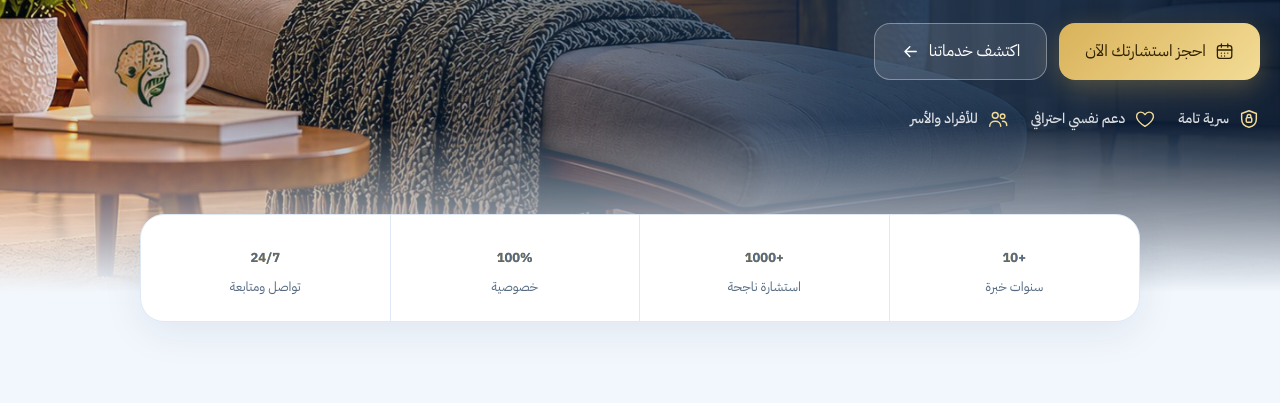
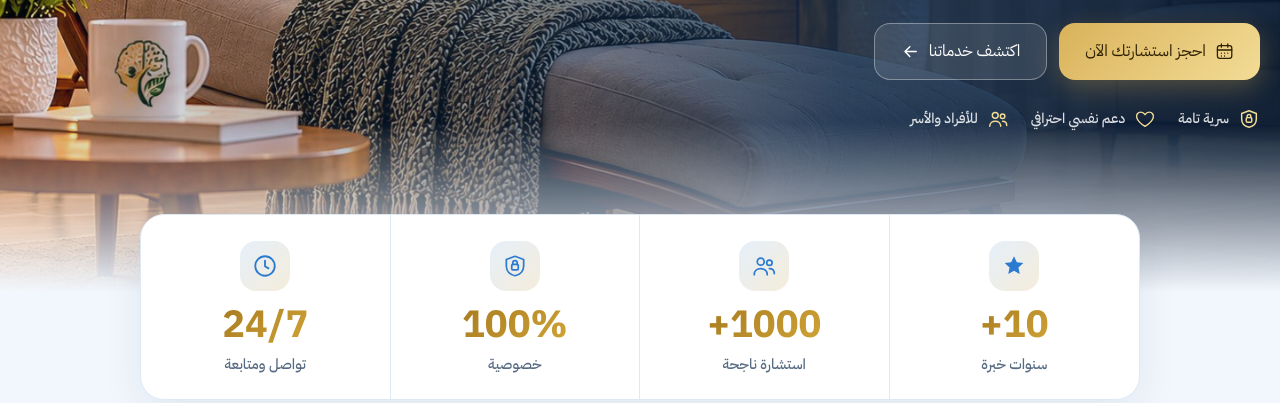
Before and after one commit to GamePatchHub88/Dr.MamdouhHamdi, a website: page public/index.html in a window 1280 px wide. Shown: the part 543-946 px from the top of the page. Drawn offline with Linux system fonts and the light colour scheme; no server answers.

Commit message:
Add files via upload

```diff
--- a/public/index.html
+++ b/public/index.html
@@ -20,7 +20,8 @@ nav{display:flex;gap:2px;margin-inline:auto}nav a{padding:8px 14px;border-radius
 h1{font-size:clamp(36px,5.2vw,64px);line-height:1.25;font-weight:700;margin:18px 0 14px;letter-spacing:-.5px}h1 em{font-style:normal;background:var(--gr);-webkit-background-clip:text;background-clip:text;color:transparent}
 .lead{color:var(--mu);font-size:18px;max-width:520px}.cta{display:flex;gap:12px;margin:26px 0;flex-wrap:wrap}
 .tr{display:flex;gap:22px;flex-wrap:wrap}.tr div{display:flex;gap:9px;align-items:center;font-size:14px;color:var(--mu);font-weight:500}.tr .i{color:var(--pt);width:22px;height:22px}
-.stats{max-width:1000px;margin:0 auto;display:grid;grid-template-columns:repeat(4,1fr);background:var(--card);border:1px solid var(--bd);border-radius:var(--r);box-shadow:var(--sh);position:relative;z-index:1}.stats div{padding:20px;text-align:center;border-inline-start:1px solid var(--bd)}.stats div:first-child{border:0}.stats b{display:block;font-size:28px;line-height:1.3;background:var(--gt);-webkit-background-clip:text;background-clip:text;color:transparent}.stats span{font-size:13px;color:var(--mu)}
+.stats{max-width:1000px;margin:0 auto;display:grid;grid-template-columns:repeat(4,1fr);background:var(--card);border:1px solid var(--bd);border-radius:var(--r);box-shadow:var(--sh);position:relative;z-index:1}.stats div{padding:20px;text-align:center;border-inline-start:1px solid var(--bd)}.stats div:first-child{border:0}.stats b{display:block;font-size:38px;font-weight:700;line-height:1.25;background:var(--gt);-webkit-background-clip:text;background-clip:text;color:transparent;unicode-bidi:isolate;font-variant-numeric:tabular-nums}.stats span{font-size:14.5px;font-weight:500;color:var(--mu)}
+.stats div{display:flex;flex-direction:column;align-items:center;gap:2px;padding:26px 14px 22px;transition:.3s}.stats div:hover{background:linear-gradient(180deg,#2b7bd00d,transparent)}.stats .si{width:50px;height:50px;border-radius:16px;display:grid;place-items:center;margin-bottom:8px;background:linear-gradient(135deg,#2b7bd01f,#c9a24a33);color:var(--pt);font-style:normal;transition:.3s}.stats .si .i{width:26px;height:26px;stroke-width:1.5}.stats div:hover .si{transform:translateY(-3px) scale(1.06)}
 section{padding:84px 20px}.wrap{max-width:1240px;margin:auto}.alt{background:var(--bg2)}
 .hd{display:flex;justify-content:space-between;align-items:end;gap:20px;margin-bottom:38px;flex-wrap:wrap}.hd .ey{color:var(--pt);font-weight:600;font-size:14px;display:flex;gap:8px;align-items:center}.hd h2{font-size:clamp(28px,3.6vw,40px);line-height:1.35;font-weight:700}.hd p{color:var(--mu);max-width:420px}
 .bento{display:grid;grid-template-columns:repeat(4,1fr);gap:18px}.bc{background:var(--card);border:1px solid var(--bd);border-radius:var(--r);padding:28px;transition:.3s;position:relative;overflow:hidden}.bc:hover{transform:translateY(-6px);box-shadow:var(--sh);border-color:#2b7bd066}
@@ -113,7 +114,7 @@ footer h4{font-size:16px;color:#fff;margin-bottom:18px;display:flex;align-items:
 <p class="lead" data-t="hero_lead">د. ممدوح حمدي — نساعدك على فهم نفسك وحل مشكلاتك وبناء حياة أكثر هدوءاً وسعادة، بخصوصية تامة واحترافية.</p>
 <div class="cta"><a class="btn g" href="#book"><svg class="i"><use href="#i-cal"/></svg><span data-t="btn_book_now">احجز استشارتك الآن</span></a><a class="btn o" href="#services"><span data-t="btn_discover">اكتشف خدماتنا</span> <svg class="i"><use href="#i-arr"/></svg></a></div>
 <div class="tr"><div><svg class="i"><use href="#i-shield"/></svg><span data-t="trust1">سرية تامة</span></div><div><svg class="i"><use href="#i-heart"/></svg><span data-t="trust2">دعم نفسي احترافي</span></div><div><svg class="i"><use href="#i-users"/></svg><span data-t="trust3">للأفراد والأسر</span></div></div></div></div></div>
-<div class="stw"><div class="stats rv"><div><b><span data-t="stat1_n">+10</span></b><span><span data-t="stat1_l">سنوات خبرة</span></span></div><div><b><span data-t="stat2_n">+1000</span></b><span><span data-t="stat2_l">استشارة ناجحة</span></span></div><div><b><span data-t="stat3_n">100%</span></b><span><span data-t="stat3_l">خصوصية</span></span></div><div><b><span data-t="stat4_n">24/7</span></b><span><span data-t="stat4_l">تواصل ومتابعة</span></span></div></div></div>
+<div class="stw"><div class="stats rv"><div><em class="si"><svg class="i"><use href="#i-star"/></svg></em><b dir="ltr" data-t="stat1_n">+10</b><span data-t="stat1_l">سنوات خبرة</span></div><div><em class="si"><svg class="i"><use href="#i-users"/></svg></em><b dir="ltr" data-t="stat2_n">+1000</b><span data-t="stat2_l">استشارة ناجحة</span></div><div><em class="si"><svg class="i"><use href="#i-shield"/></svg></em><b dir="ltr" data-t="stat3_n">100%</b><span data-t="stat3_l">خصوصية</span></div><div><em class="si"><svg class="i"><use href="#i-clk"/></svg></em><b dir="ltr" data-t="stat4_n">24/7</b><span data-t="stat4_l">تواصل ومتابعة</span></div></div></div>
 
 <section id="services"><div class="wrap"><div class="hd rv"><div><span class="ey"><svg class="i"><use href="#i-heart"/></svg><span data-t="svc_ey">خدماتنا</span></span><h2><span data-t="svc_h2">كيف يمكننا مساعدتك؟</span></h2></div><p><span data-t="svc_p">خدمات متخصصة بأسلوب علمي ودافئ تناسب احتياجك.</span></p></div>
 <div class="bento"><div class="bc big rv"><div class="ci"><svg class="i"><use href="#i-users"/></svg></div><h3 data-t="svc1_t">استشارات زوجية وأسرية</h3><p data-t="svc1_d">حلول عملية لمشكلات التواصل والعلاقات.</p></div>
@@ -183,6 +184,8 @@ const NM={article:'مقال',podcast:'بودكاست',book:'كتاب',course:'د
 el.innerHTML=L.length?L.map(i=>{const rt=i.body?Math.max(1,Math.round(i.body.trim().split(/\s+/).length/180)):0;return `<div class="card rv"><span class="chip">${esc(T('chip_'+t,NM[t]))}</span>${i.image?`<img src="${esc(i.image)}" alt="" loading="lazy">`:`<div class="th">${U(IC[t])}</div>`}<div class="b"><h3>${esc(i.title)}</h3>${t=='article'&&rt?`<span class="mt">${esc(T('read_time','قراءة {n} د').replace('{n}',rt))}</span>`:''}<p>${esc((i.desc||'').slice(0,120))}</p>${t=='podcast'&&i.url?`<audio controls preload="none" src="${esc(i.url)}"></audio>`:(t=='article'||i.body)?`<button class="btn sm" onclick="open_('${esc(i._id)}')">${esc(T('read_more','اقرأ المزيد'))}</button>`:/^https?:\/\//i.test(i.url||'')?`<a class="btn sm" target=_blank rel=noopener href="${esc(i.url)}">${esc(T('open','فتح'))}</a>`:''}</div></div>`}).join(''):'<div class="empty">'+U(IC[t])+'<b>'+esc(T('empty','سيتم إضافة المحتوى قريباً'))+'</b></div>';obs()});
 modal.onclick=e=>{if(e.target==modal)modal.classList.remove('on')};addEventListener('keydown',e=>{if(e.key=='Escape'){modal.classList.remove('on');cs()}});
 bf.onsubmit=async e=>{e.preventDefault();const r=await fetch('/api/bookings',{method:'POST',headers:{'Content-Type':'application/json'},body:JSON.stringify(Object.fromEntries(new FormData(bf)))});ok.textContent=r.ok?T('form_ok','تم استلام طلبك، سنتواصل معك قريباً'):T('form_err','حدث خطأ، حاول مرة أخرى');if(r.ok)bf.reset()};
+function countUp(){if(matchMedia('(prefers-reduced-motion:reduce)').matches)return;document.querySelectorAll('.stats b').forEach(b=>{const m=b.textContent.trim().match(/^(\D*)(\d+)(\D*)$/);if(!m)return;const n=+m[2],t0=performance.now(),f=t=>{const k=Math.min(1,(t-t0)/1400),e=1-Math.pow(1-k,3);b.textContent=m[1]+Math.round(n*e)+m[3];if(k<1)requestAnimationFrame(f)};requestAnimationFrame(f)})}
+{const sb=document.querySelector('.stats'),so=new IntersectionObserver(es=>{if(es[0].isIntersecting){so.disconnect();SP.then(countUp)}},{threshold:.4});so.observe(sb)}
 const io=new IntersectionObserver(es=>es.forEach(e=>e.isIntersecting&&e.target.classList.add('on')),{threshold:.1});function obs(){document.querySelectorAll('.rv:not(.on)').forEach(x=>io.observe(x))}obs();
 const ss=[...document.querySelectorAll('section,.hero')];yr.textContent=new Date().getFullYear();const hdr=$('#hd'),tg=()=>{hdr.classList.toggle('sc',scrollY>40);const m=document.documentElement.scrollHeight-innerHeight;pg.style.transform='scaleX('+(m>0?scrollY/m:0)+')'};tg();addEventListener('scroll',tg,{passive:true});addEventListener('scroll',()=>{let c='home';ss.forEach(s=>{if(scrollY+150>=s.offsetTop)c=s.id});document.querySelectorAll('nav a').forEach(a=>a.classList.toggle('on',a.hash=='#'+c))});
 </script></body></html>
```
